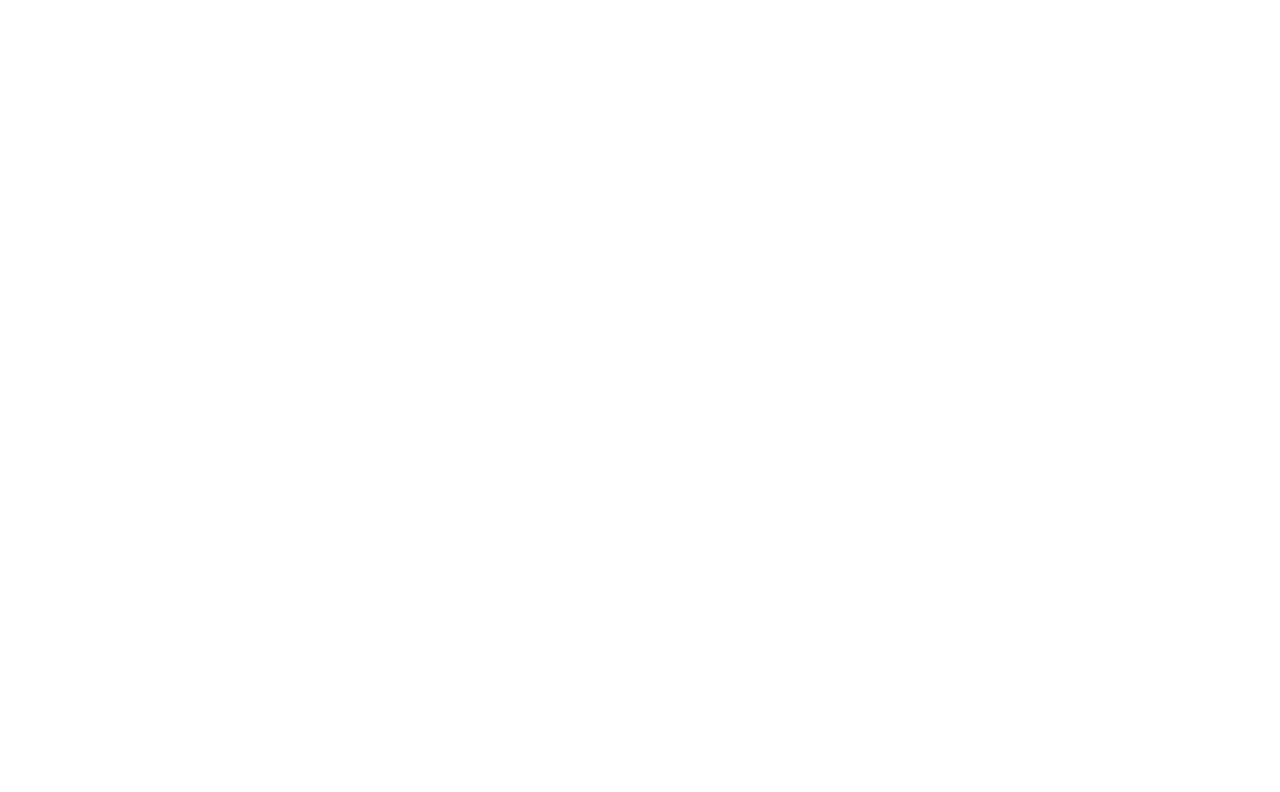
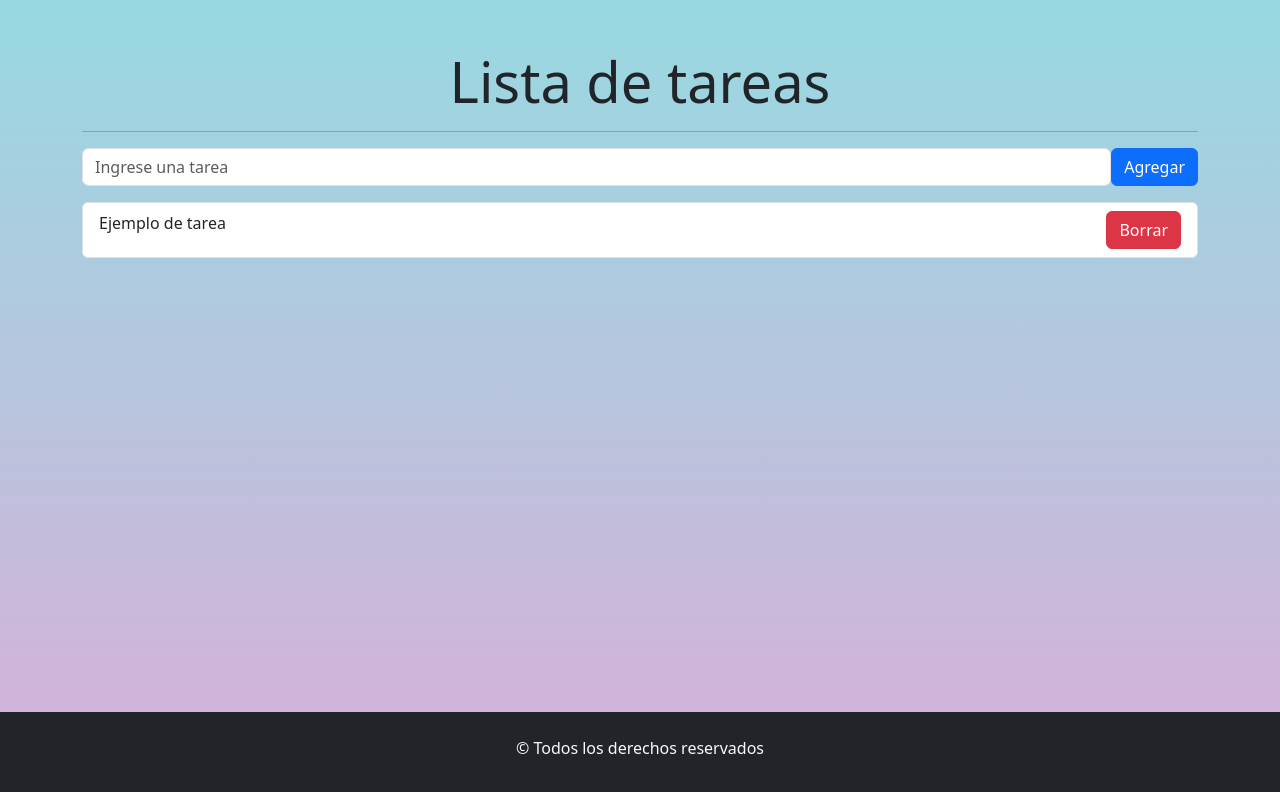
Before and after one commit to RLauraS/TP7ListaDeTareas, a React (Vite) app: page / in a window 1280 px wide. Shown: the top 792 px of the page. Built offline with nearby package versions, Linux system fonts and the light colour scheme.

Commit message:
Agregamos el maquetado de los botones

```diff
--- a/src/App.css
+++ b/src/App.css
@@ -0,0 +1,10 @@
+#root {
+  min-height: 100vh;
+  display: flex;
+  flex-direction: column;
+  background-color: #d9afd9;
+  background-image: linear-gradient(0deg, #d9afd9 0%, #97d9e1 100%);
+}
+.main {
+  flex-grow: 1;
+}
--- a/src/App.jsx
+++ b/src/App.jsx
@@ -1,12 +1,20 @@
-import './App.css'
+import { Container } from "react-bootstrap";
+import "./App.css";
+import FormularioTarea from "./components/FormularioTarea";
 
 function App() {
-
   return (
     <>
-
+    <Container className="my-5 main">
+      <h1 className="text-center display-4">Lista de tareas</h1>
+      <hr />
+      <FormularioTarea></FormularioTarea>
+    </Container>
+    <footer className="bg-dark text-center text-light py-4">
+      <p>&copy; Todos los derechos reservados</p>
+    </footer>
     </>
-  )
+  );
 }
 
-export default App
+export default App;
--- /dev/null
+++ b/src/components/FormularioTarea.jsx
@@ -0,0 +1,17 @@
+import { Form,Button } from "react-bootstrap";
+import ListaTareas from "./ListaTareas";
+const FormularioTarea = () => {
+    return (
+        <>
+        <Form>
+        <Form.Group className="mb-3 d-flex" controlId="tarea">
+          <Form.Control type="text" placeholder="Ingrese una tarea" />
+          <Button variant="primary">Agregar</Button>
+        </Form.Group>
+      </Form>
+      <ListaTareas></ListaTareas>
+        </>
+    );
+};
+
+export default FormularioTarea;
--- /dev/null
+++ b/src/components/ItemTarea.jsx
@@ -0,0 +1,10 @@
+import { ListGroup,Button } from "react-bootstrap";
+const ItemTarea = () => {
+    return (
+        <ListGroup.Item className="d-flex justify-content-between">Ejemplo de tarea
+            <Button variant="danger">Borrar</Button>
+        </ListGroup.Item>
+    );
+};
+
+export default ItemTarea;
--- /dev/null
+++ b/src/components/ListaTareas.jsx
@@ -0,0 +1,12 @@
+import { ListGroup } from "react-bootstrap";
+import ItemTarea from "./ItemTarea";
+
+const ListaTareas = () => {
+    return (
+        <ListGroup>
+            <ItemTarea></ItemTarea>
+      </ListGroup>
+    );
+};
+
+export default ListaTareas;
```
